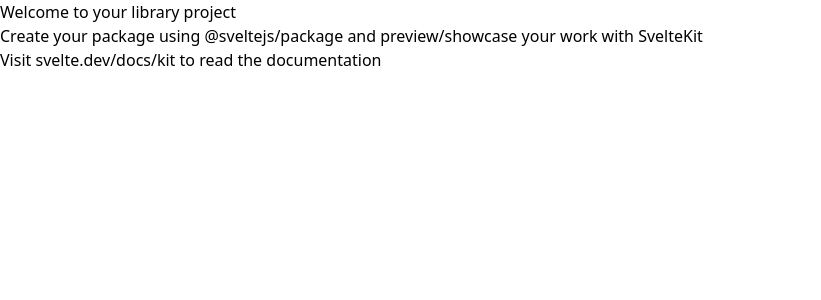
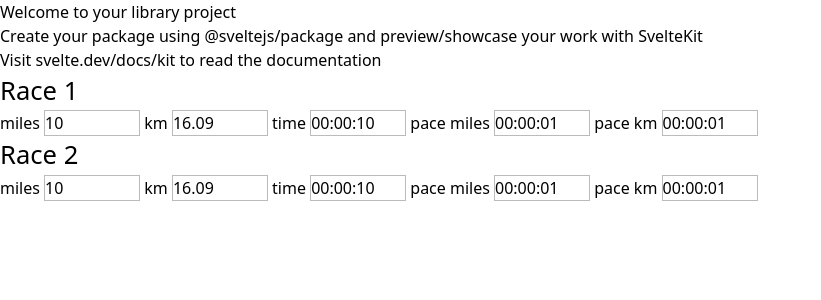
Before and after one commit to jamiekowalski/pace-conversion, a SvelteKit app: page / in a window 1280 px wide. Shown: the top 300 px of the page, without its empty margins (0-821 px from the left). Built offline with nearby package versions, Linux system fonts and the light colour scheme.

Commit message:
Working on it

```diff
--- /dev/null
+++ b/src/lib/input.svelte
@@ -0,0 +1,8 @@
+<script lang="ts">
+    let { val = $bindable() } = $props();
+</script>
+
+<input bind:value={
+    () => val,
+    (v) => val = v.toLowerCase()
+} />
--- a/src/routes/+page.svelte
+++ b/src/routes/+page.svelte
@@ -1,3 +1,128 @@
+<script lang="ts">
+    import Input from "../lib/input.svelte"
+
+    const KM_PER_MILE = 1.60934
+    const HOUR_IN_SECONDS = 60 * 60
+    const MINUTE_IN_SECONDS = 60
+
+    function parseTime(time: string) {
+        const parts_low_to_high = time.split(":").reverse()
+        let current_factor = 1
+        let total = 0
+        for (let part of parts_low_to_high) {
+            total += part * current_factor
+            current_factor *= 60
+        }
+        return total
+    }
+
+    function formatSeconds(seconds: number) {
+        const hours = Math.floor(seconds / HOUR_IN_SECONDS)
+        let remaining_seconds = seconds - hours * HOUR_IN_SECONDS
+        const minutes = Math.floor(remaining_seconds / MINUTE_IN_SECONDS)
+        remaining_seconds = Math.round(remaining_seconds - minutes * MINUTE_IN_SECONDS)
+
+        return [hours, minutes, remaining_seconds]
+    }
+
+    function formatSecondsString(seconds: number) {
+        return formatSeconds(seconds).map(s => s.toString().padStart(2, "0")).join(":")
+    }
+
+    function formatDistance(distance: number) {
+        return Math.round(distance * 100) / 100
+    }
+
+    function deriveTime(input_miles: number, output_miles: number, input_time: number) {
+        return input_time * (output_miles / input_miles)**(1.06)
+    }
+
+    // function reverseDeriveTime(t1_seconds: number, d1_miles: number, d2_miles: number) {
+    //     // given d1_miles, d2_miles, and t2_seconds
+    //     return t1_seconds * (d2_miles / d1_miles)**(1.06)
+    // }
+
+    // only three values are given
+    let distance1miles = $state(10)
+    let time1seconds = $state(10)
+    let distance2miles = $state(10)
+
+    // everything else is always derived
+    let distance1km = $derived(distance1miles && (distance1miles * KM_PER_MILE))
+    let pace1miles = $derived(distance1miles && time1seconds && (time1seconds / distance1miles))
+    let pace1km = $derived(pace1miles && (pace1miles / KM_PER_MILE))
+
+    let distance2km = $derived(distance2miles && (distance2miles * KM_PER_MILE))
+    let time2seconds = $derived(distance1miles && distance2miles && time1seconds && deriveTime(distance1miles, distance2miles, time1seconds))
+    let pace2miles = $derived(distance2miles && time2seconds && (time2seconds / distance2miles))
+    let pace2km = $derived(pace2miles && (pace2miles / KM_PER_MILE))
+
+</script>
+
 <h1>Welcome to your library project</h1>
 <p>Create your package using @sveltejs/package and preview/showcase your work with SvelteKit</p>
 <p>Visit <a href="https://svelte.dev/docs/kit">svelte.dev/docs/kit</a> to read the documentation</p>
+
+<h2>Race 1</h2>
+
+miles
+<input bind:value={
+    () => formatDistance(distance1miles),
+    (v) => distance1miles = v
+} />
+
+km
+<input bind:value={
+    () => formatDistance(distance1km),
+    (v) => distance1miles = v / KM_PER_MILE
+} />
+
+time
+<input bind:value={
+    () => formatSecondsString(time1seconds),
+    (v) => time1seconds = parseTime(v)
+} />
+
+pace miles
+<input bind:value={
+    () => formatSecondsString(pace1miles),
+    (v) => time1seconds = parseTime(v) * distance1miles
+} />
+
+pace km
+<input bind:value={
+    () => formatSecondsString(pace1km),
+    (v) => time1seconds = parseTime(v) * distance1km
+} />
+
+<h2>Race 2</h2>
+
+miles
+<input bind:value={
+    () => formatDistance(distance2miles),
+    (v) => distance2miles = v
+} />
+
+km
+<input bind:value={
+    () => formatDistance(distance2km),
+    (v) => distance2miles = v / KM_PER_MILE
+} />
+
+time
+<input bind:value={
+    () => formatSecondsString(time2seconds),
+    (v) => time1seconds = deriveTime(parseTime(v), distance2miles, distance1miles)
+} />
+
+pace miles
+<input bind:value={
+    () => formatSecondsString(pace2miles),
+    (v) => time1seconds = deriveTime(parseTime(v) * distance2miles, distance2miles, distance1miles)
+} />
+
+pace km
+<input bind:value={
+    () => formatSecondsString(pace2km),
+    (v) => time1seconds = deriveTime(parseTime(v) * distance2km, distance2miles, distance1miles)
+} />
--- a/src/routes/layout.css
+++ b/src/routes/layout.css
@@ -1 +1,10 @@
 @import 'tailwindcss';
+
+h2 {
+    font-size: 1.6rem;
+}
+
+input {
+    border: 1px solid #bbb;
+    width: 6rem;
+}
```
